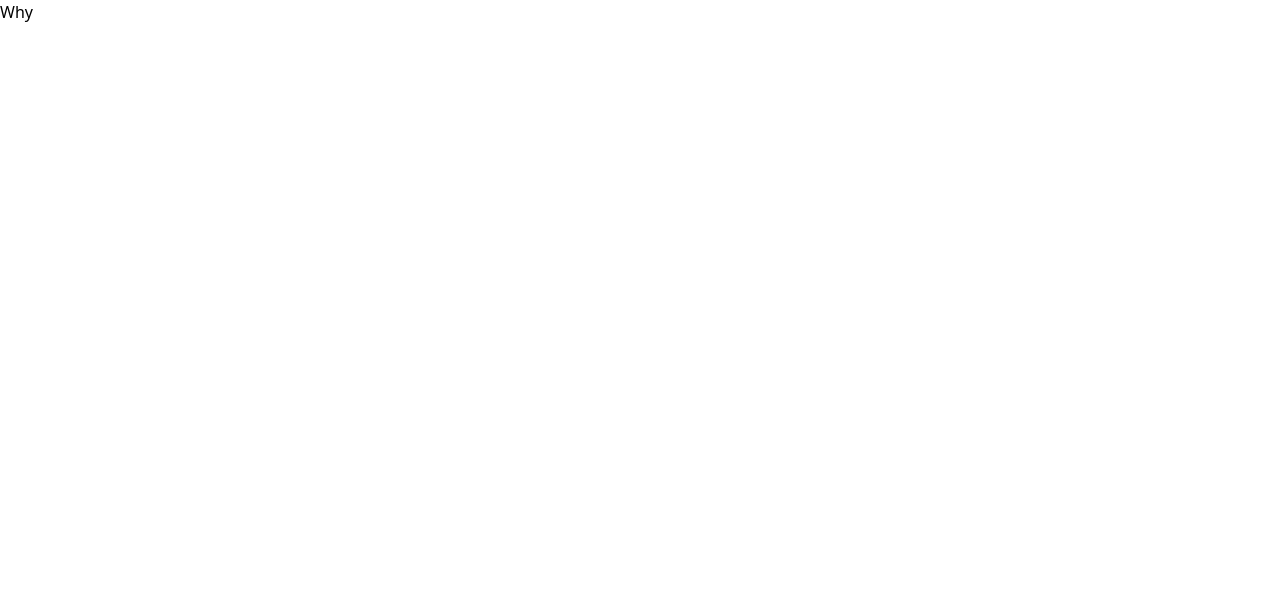
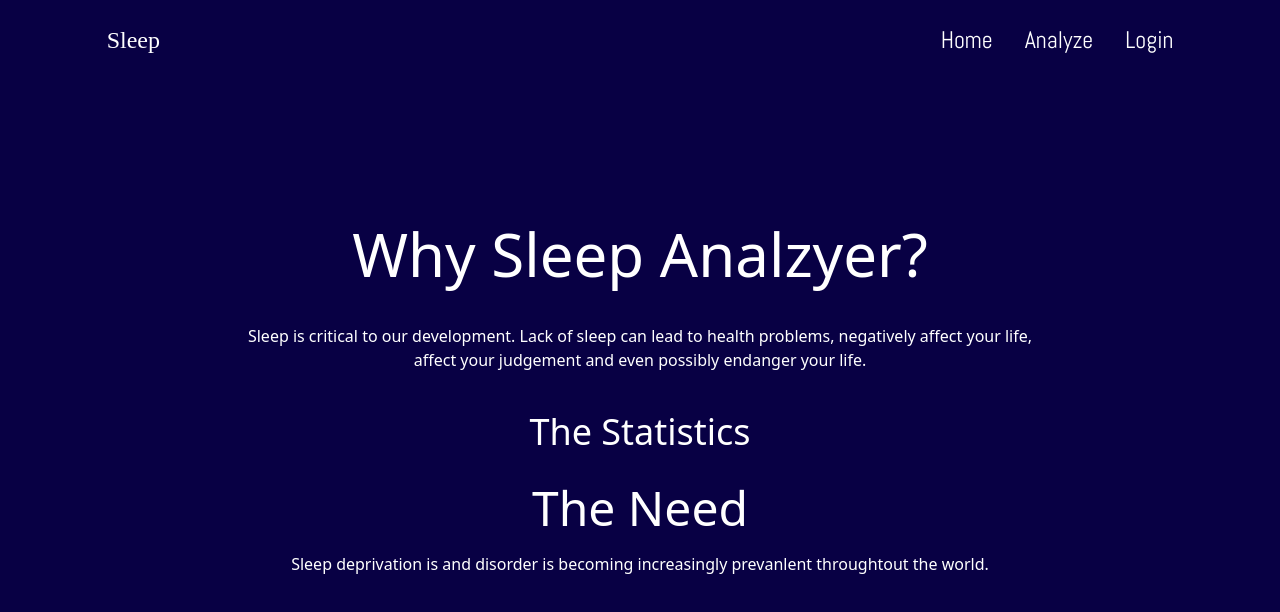
Before and after one commit to Ajaiah-D/HunterCapstoneSpring2025, a React (Vite) app in the folder sleepanalyzer/: page /Why in a window 1280 px wide. Shown: the top 612 px of the page. Built offline with nearby package versions, Linux system fonts and the light colour scheme; no server answers; a web font is replaced by a local one.

Commit message:
added content to why page

```diff
--- a/sleepanalyzer/src/pages/Why.tsx
+++ b/sleepanalyzer/src/pages/Why.tsx
@@ -1,3 +1,4 @@
+import { section } from 'framer-motion/client';
 import React from 'react';
 
 type Props = {};
@@ -5,7 +6,26 @@ type Props = {};
 const Why = (props: Props) => {
 
   return (
-    <div>Why</div>
+    <section className="center bg-[#080044] h-screen w-screen text-white flex flex-col justify-center items-center gap-8">
+      <div className="text-center grid gap-10">
+        <h1 className="text-6xl">
+          Why Sleep Analzyer?
+        </h1>
+        <p className="w-4/6 m-auto grid">
+          Sleep is critical to our development. Lack of sleep can lead to health problems,
+          negatively affect your life, affect your judgement and even possibly endanger your life.
+        </p>
+        <h3 className="text-4xl">
+          The Statistics
+        </h3>
+      </div>
+      <div className="text-center w-4/6 grid gap-5">
+        <h2 className="text-5xl">
+          The Need
+        </h2>
+        <p> Sleep deprivation is and disorder is becoming increasingly prevanlent throughtout the world. </p>
+      </div>
+    </section>
   );
 
 };
```
